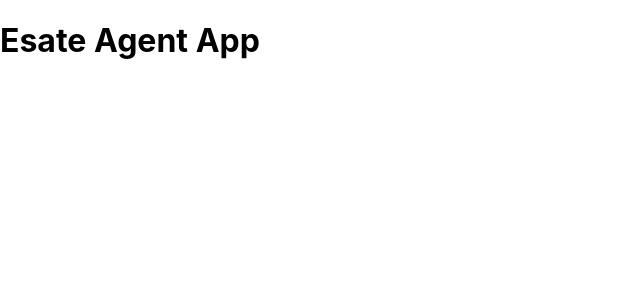
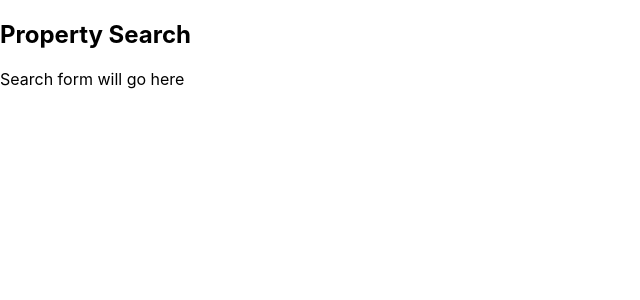
Before and after one commit to osandipabasara-design/estate-agent-app-new, a React (Create React App) app: page / in a window 1280 px wide. Shown: the top 300 px of the page, without its empty margins (0-640 px from the left). Built offline with nearby package versions, Linux system fonts and the light colour scheme.

Commit message:
estate-agent-app-new

```diff
--- a/package.json
+++ b/package.json
@@ -9,6 +9,7 @@
     "@testing-library/user-event": "^13.5.0",
     "react": "^19.2.3",
     "react-dom": "^19.2.3",
+    "react-router-dom": "^7.11.0",
     "react-scripts": "5.0.1",
     "web-vitals": "^2.1.4"
   },
--- a/src/App.js
+++ b/src/App.js
@@ -1,11 +1,16 @@
-import logo from './logo.svg';
+import { BrowserRouter, Routes, Route } from "react-router-dom";
+import SearchPage from "./pages/SearchPage";
+import PropertyPage from "./pages/PropertyPage";
 import './App.css';
 
 function App() {
   return (
-    <div>
-      <h1>Esate Agent App</h1>
-    </div>
+    <BrowserRouter>
+      <Routes>
+        <Route path="/" element={<SearchPage />} />
+        <Route path="/property/:id" elemet={<PropertyPage />} />
+      </Routes>
+    </BrowserRouter>
   );
 }
 
--- /dev/null
+++ b/src/pages/PropertyPage.jsx
@@ -0,0 +1,10 @@
+function PropertyPage() {
+    return (
+      <div>
+        <h2>Property Details</h2>
+        <p>Property information will go here</p>
+      </div>
+    );
+  }
+
+  export default PropertyPage;
--- /dev/null
+++ b/src/pages/SearchPage.jsx
@@ -0,0 +1,10 @@
+function SearchPage() {
+    return (
+      <div>
+        <h2>Property Search</h2>
+        <p>Search form will go here</p>
+      </div>
+    );
+  }
+
+  export default SearchPage;
```
Also changed, not shown: 1 other file (tests, documents, lock files or other folders).
